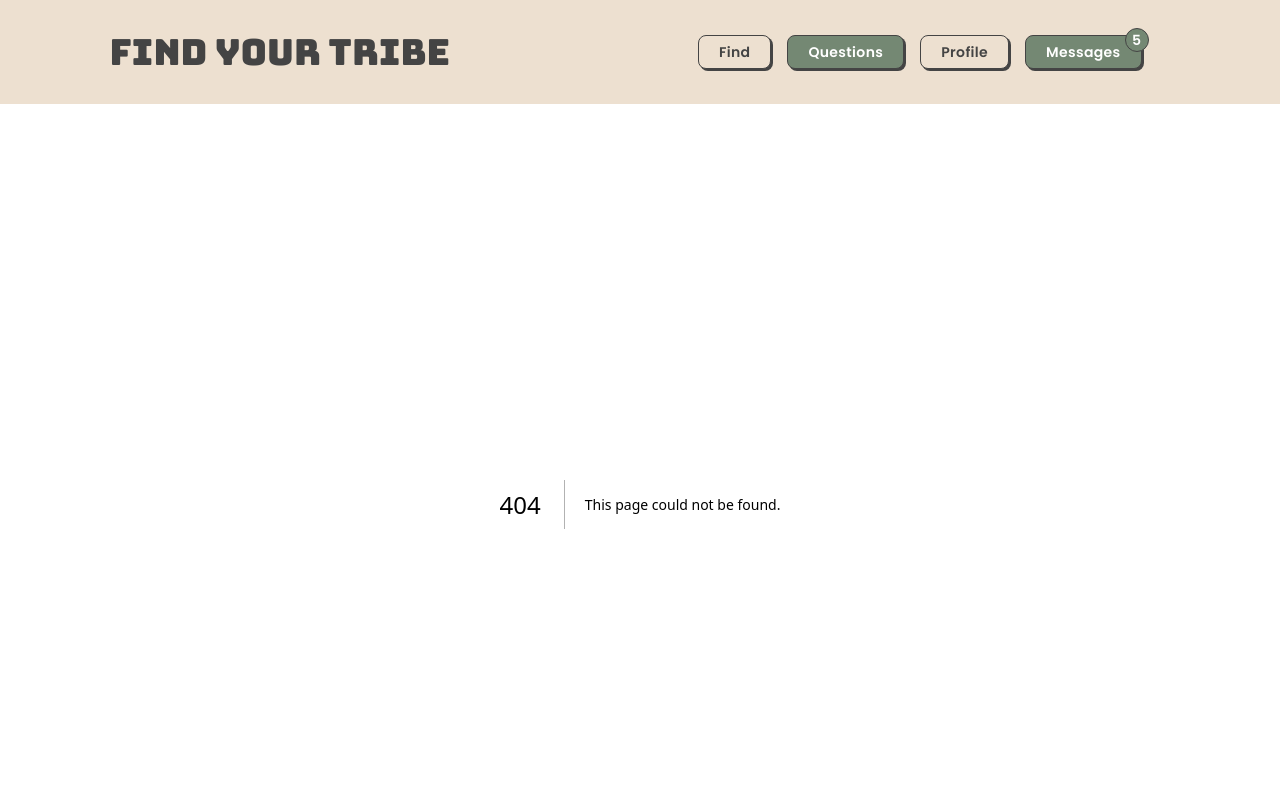
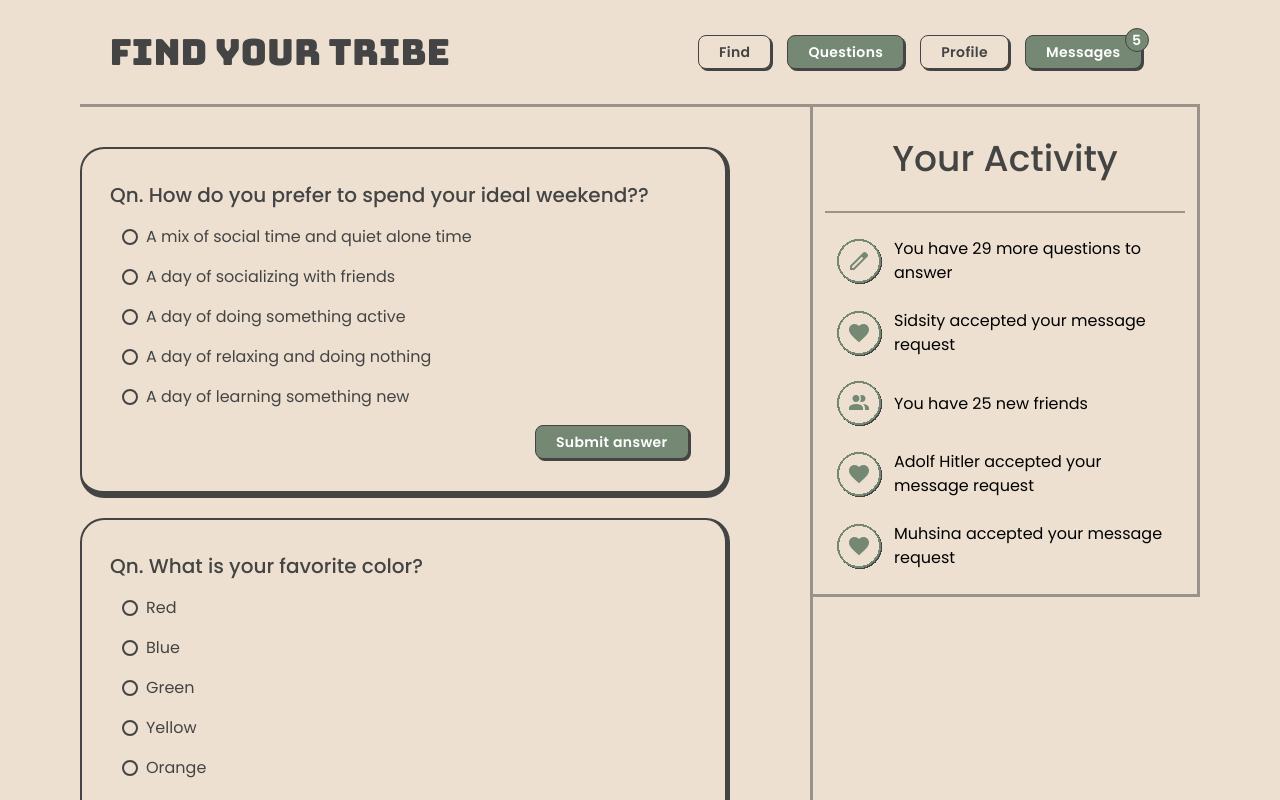
Before and after one commit to MUHSIN-M-P/Project-FindMyFriend, a Next.js app in the folder frontend/: page /quiz in a window 1280 px wide. Before the commit this address had no page. Shown: the top 800 px of the page. Built offline with nearby package versions, Linux system fonts and the light colour scheme.

Commit message:
build /quiz route and question cards

```diff
--- /dev/null
+++ b/frontend/src/app/quiz/page.tsx
@@ -0,0 +1,72 @@
+import Image from "next/image";
+import Usercard from "@/components/Usercard";
+import RetroButton from "@/components/retroButton";
+import YourActivity from "@/components/yourActivity";
+import QuestionCard from "@/components/questionCard";
+export default function Home() {
+  const res={
+    data:{
+      questions:[
+        {
+          id:"001",
+          question:"How do you prefer to spend your ideal weekend??",
+          options:[{option:"A mix of social time and quiet alone time", value:1}, {option:"A day of socializing with friends", value:2}, {option:"A day of doing something active", value:3}, {option:"A day of relaxing and doing nothing", value:4}, {option:"A day of learning something new", value:5}],
+        },
+        {
+          id:"002",
+          question:"What is your favorite color?",
+          options:[{option:"Red", value:1}, {option:"Blue", value:2}, {option:"Green", value:3}, {option:"Yellow", value:4}, {option:"Orange", value:5}, {option:"Purple", value:6}],
+        },
+        {
+          id:"003",
+          question:"What is your favorite color?",
+          options:[{option:"Red", value:1}, {option:"Blue", value:2}, {option:"Green", value:3}],
+        }
+    ]
+    }
+  }
+  const questions=res.data.questions;
+
+  const notifications_res={
+    data:{
+      notifications:[
+        {
+          type:"question_no",
+          no:29
+        },
+        {
+          type:"req_accepted",
+          name:"Sidsity"
+        },
+        {
+          type:"new_friends",
+          no:25
+        },
+        {
+          type:"req_accepted",
+          name:"Adolf Hitler"
+        },
+        {
+          type:"req_accepted",
+          name:"Muhsina"
+        },
+      ]
+    }
+  }
+  const notifications=notifications_res.data.notifications;
+  return (
+    <div className="flex h-full max-w-[1720px] w-full justify-center font-poppins px-5 md:px-10 xl:px-20 pb-10">
+      <div className="lhs w-full lg:w-[65vw] flex flex-col items-center lg:pr-20 border-t-3 border-retro_border">
+          <div className="flex flex-col w-full items-center gap-5 mt-10">
+              {questions.map((question,index)=>(
+                <QuestionCard key={index} question={question}/>
+              ))}
+          </div>
+      </div>
+      <div className="hidden lg:block bg-retro_border w-1"></div>
+      <div className="rhs hidden lg:flex lg:w-[35vw] h-fit">
+          <YourActivity notifications={notifications}/>
+      </div>
+    </div>
+  );
+}
--- /dev/null
+++ b/frontend/src/components/questionCard.tsx
@@ -0,0 +1,51 @@
+"use client"
+import RetroButton from "./retroButton"
+import { useState } from "react"
+interface questionProps {
+    id: string, // Unique id
+    question: string,
+    options: { option: string, value: number }[], // 3 hobbies
+}
+
+interface props {
+    question: questionProps
+}
+
+const QuestionCard = ({ question }: props) => {
+    const [selectedOption, setSelectedOption] = useState<number | null>(null);
+    return (
+        <div className={`px-2 md:px-5 py-6 lg:px-7 lg:py-8 font-poppins rounded-3xl shadow-3 flex flex-col w-full justify-between md:flex-row gap-3 items-start md:items-center text-secondary`}>
+            <div className="flex flex-col w-full gap-4">
+                <div className="text-xl font-medium">Qn. {question.question}</div>
+                <div className="flex flex-col w-full gap-4 max-md:gap-2">
+                    {question.options.map((option, index) => (
+                        <div className="flex gap-2 items-start px-3" key={index} onClick={() => setSelectedOption(option.value)}>
+                            <div className="grid place-items-center mt-1" >
+                                <input type="radio" name={question.id + "-" + option.value.toString()} value={(selectedOption==option.value).toString()}
+                                    className={`
+                                    col-start-1 row-start-1
+                                    appearance-none shrink-0
+                                    w-4 h-4 border-2 rounded-full ${(selectedOption==option.value) ? "border-primary" : "border-secondary"}
+                                    `}
+                                />
+                                <div
+                                    className={`
+                                col-start-1 row-start-1
+                                w-2 h-2 rounded-full bg-primary ${selectedOption==option.value ? "opacity-100" : "opacity-0"}`}
+                                />
+                            </div>
+                            <label htmlFor={question.id + "-" + option.value.toString()}
+                                className="text-start">{option.option}
+                            </label>
+                        </div>
+                    ))}
+                </div>
+                <div className="flex justify-end">
+                    <RetroButton text="Submit answer" icon={null} onClick={() => {}} isActive={true} msgNo={0} extraClass={""} />
+                </div>
+            </div>
+        </div>
+    )
+}
+
+export default QuestionCard
```
